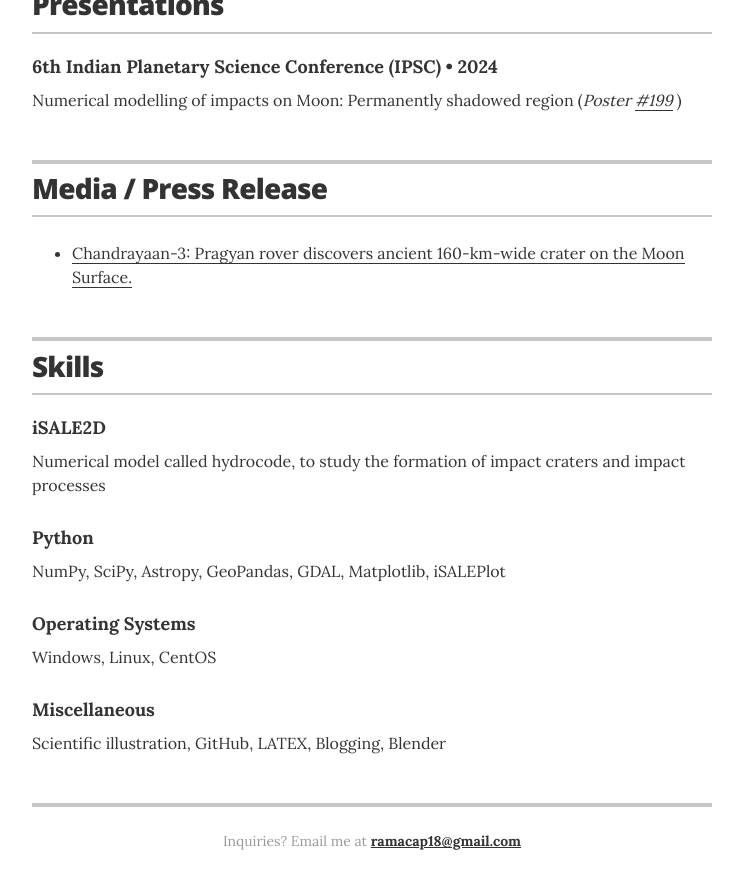
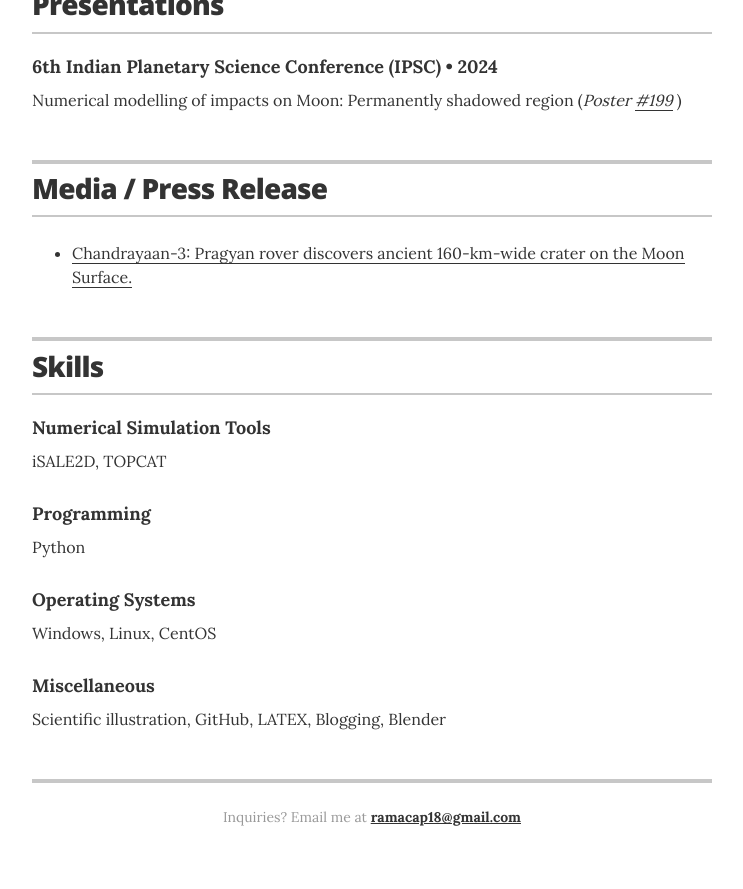
Before and after one commit to rasnv/rasnv.github.io, a Jekyll site: the page built from index.html, in a window 1280 px wide and 900 px high, scrolled down 1269 px. Shown: the top 889 px of the window, without its empty margins (268-1011 px from the left). Built offline with Jekyll 4.4.1, drawn with Linux system fonts in a browser that asks for light colours.

Commit message:
Update skills.yml

```diff
--- a/_data/skills.yml
+++ b/_data/skills.yml
@@ -1,9 +1,9 @@
 # Skills
-- skill: iSALE2D
-  description: Numerical model called hydrocode, to study the formation of impact craters and impact processes
+- skill: Numerical Simulation Tools
+  description: iSALE2D, TOPCAT
 
-- skill: Python
-  description: NumPy, SciPy, Astropy, GeoPandas, GDAL, Matplotlib, iSALEPlot
+- skill: Programming
+  description: Python
 
 - skill: Operating Systems
   description: Windows, Linux, CentOS
```
